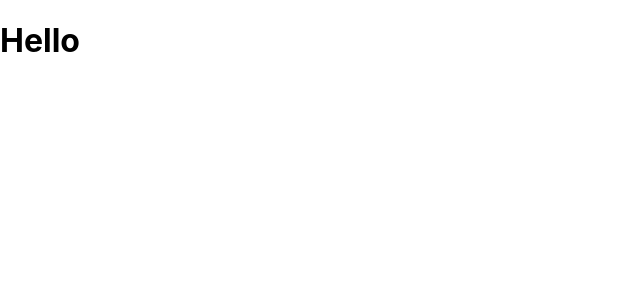
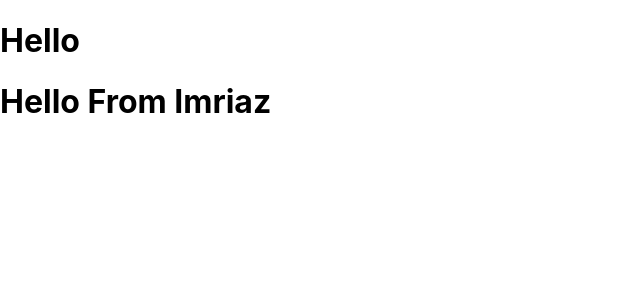
Before and after one commit to ShakhawatHossain13/food-app, a React (Create React App) app: page / in a window 1280 px wide. Before the commit this address had no page. Shown: the top 300 px of the page, without its empty margins (0-640 px from the left). Built offline with nearby package versions, Linux system fonts and the light colour scheme.

Commit message:
Hello from Imriaz

```diff
--- a/src/App.tsx
+++ b/src/App.tsx
@@ -5,6 +5,7 @@ const App: React.FC=()=> {
   return (
     <React.Fragment>
       <h1>Hello</h1>
+      <h1>Hello From Imriaz</h1>
       <Routes></Routes>
     </React.Fragment>
   );
```
